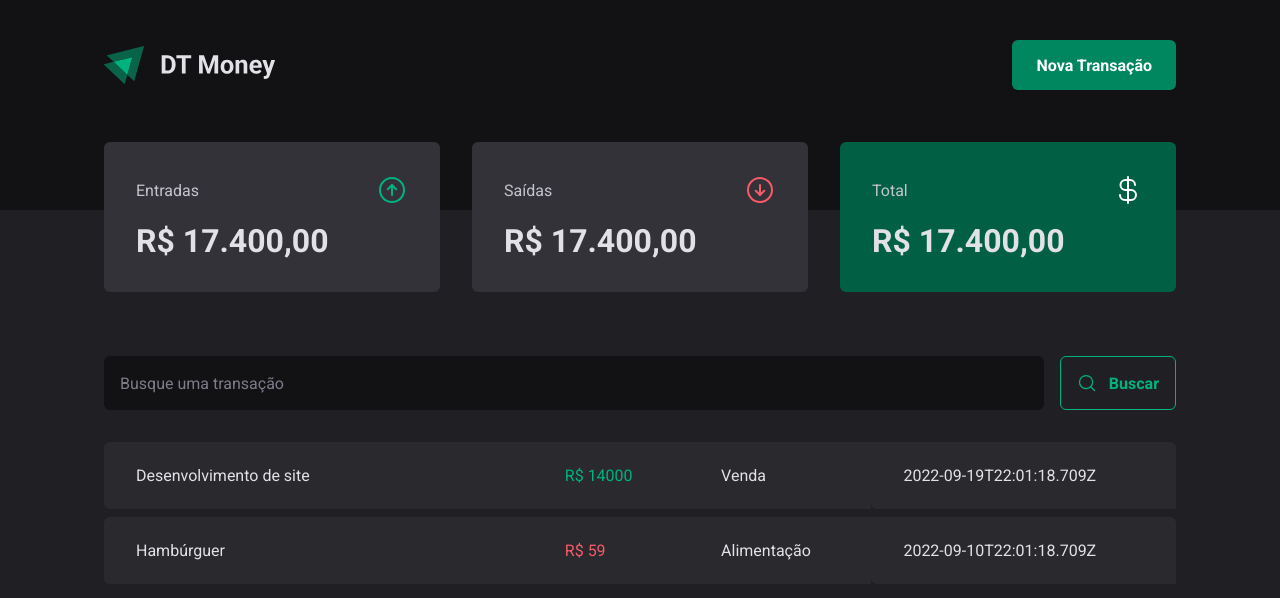
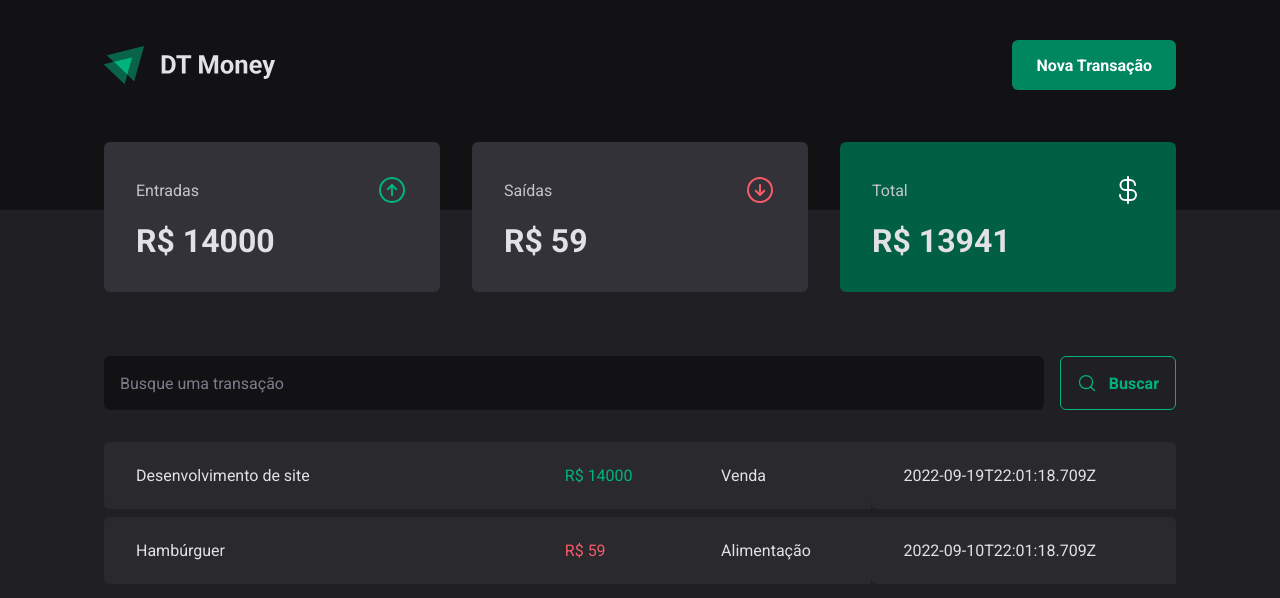
Before and after one commit to joaohenrik03/dt-money, a React (Vite) app: page / in a window 1280 px wide. Shown: the top 598 px of the page. Built offline with nearby package versions, Linux system fonts and the light colour scheme; data requests are answered from the project's data file.

Commit message:
Added function to calculate sum of inputs and outputs.

```diff
--- a/src/components/Summary/index.tsx
+++ b/src/components/Summary/index.tsx
@@ -4,8 +4,30 @@
   ArrowCircleUp,
   CurrencyDollar,
 } from 'phosphor-react';
+import { useContext } from "react";
+import { TransactionsContext } from "../../contexts/TransactionsContext";
 
 export function Summary() {
+  const { transactions } = useContext(TransactionsContext);
+
+  // Estudar mais sobre a função reduce, muito bacana!!!
+
+  const summary = transactions.reduce((acc, transaction) => {
+    if (transaction.type === 'income') {
+      acc.income += transaction.price;
+      acc.total += transaction.price;
+    } else {
+      acc.outcome += transaction.price;
+      acc.total -= transaction.price;
+    }
+
+    return acc;
+  }, {
+    income: 0,
+    outcome: 0,
+    total: 0
+  })
+
   return (
     <SummaryContainer>
       <SummaryCard>
@@ -15,7 +37,7 @@
           <ArrowCircleUp size={32} color="#00b37e" />
         </header>
 
-        <strong>R$ 17.400,00</strong>
+        <strong>R$ {summary.income}</strong>
       </SummaryCard>
 
       <SummaryCard>
@@ -25,7 +47,7 @@
           <ArrowCircleDown size={32} color="#f75a68" />
         </header>
 
-        <strong>R$ 17.400,00</strong>
+        <strong>R$ {summary.outcome}</strong>
       </SummaryCard>
 
       <SummaryCard variant="green">
@@ -35,7 +57,7 @@
           <CurrencyDollar size={32} color="#fff" />
         </header>
 
-        <strong>R$ 17.400,00</strong>
+        <strong>R$ {summary.total}</strong>
       </SummaryCard>
     </SummaryContainer>
   )
```
